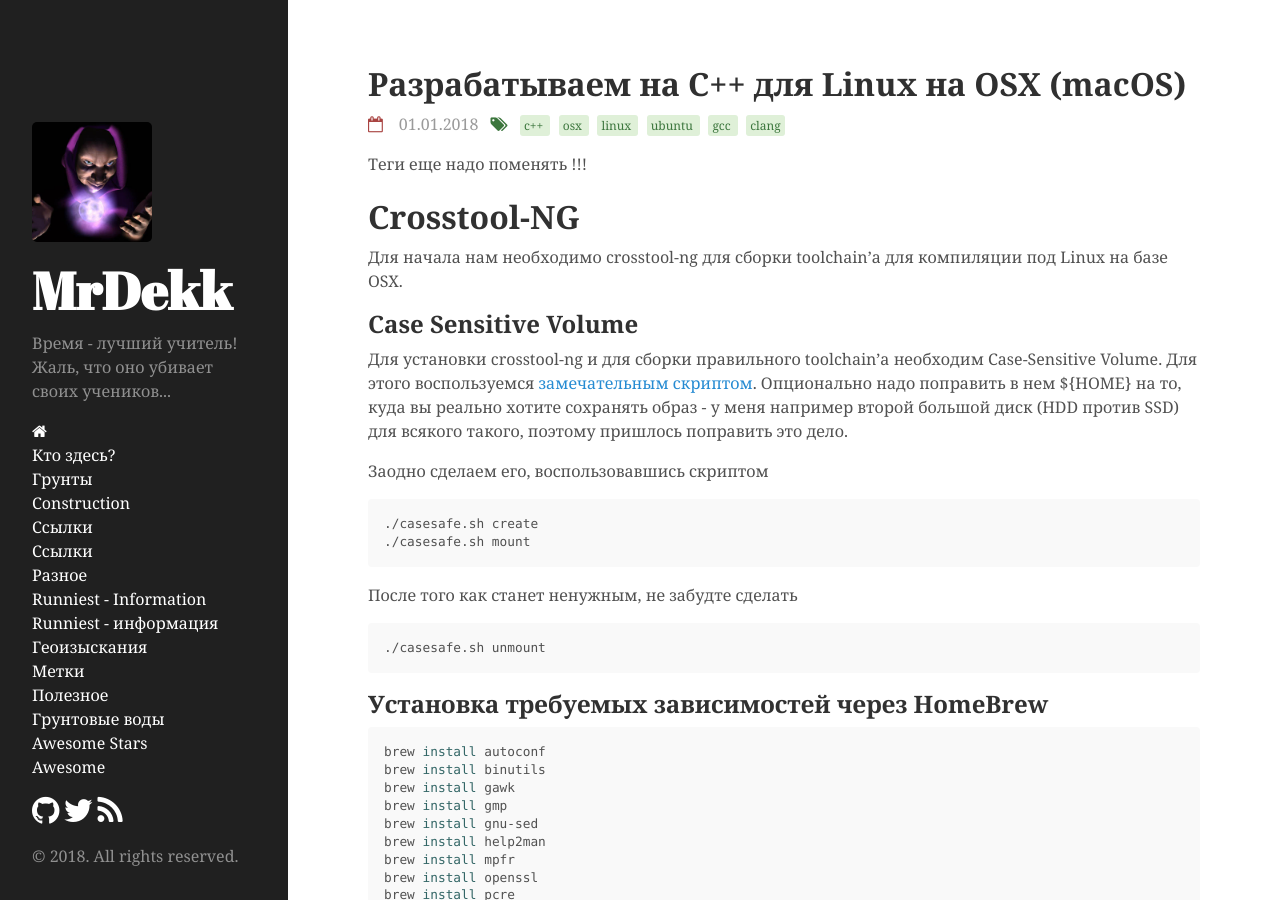
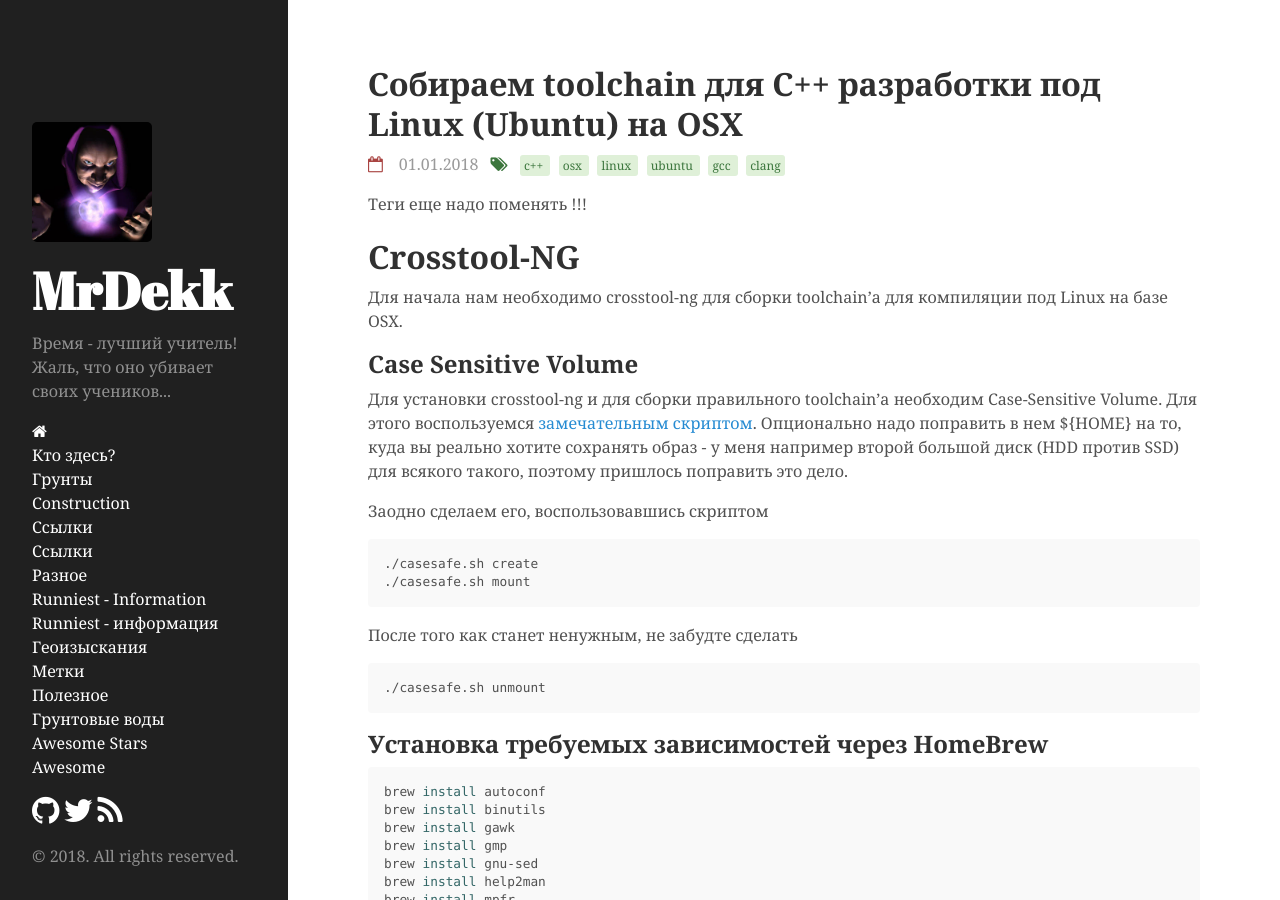
Before and after one commit to mrdekk/mrdekk.github.io, a Jekyll site: the page built from _posts/2018-01-01-cpp-osx-to-linux.md, in a window 1280 px wide and 900 px high. Built offline with Jekyll 4.4.1, drawn with Linux system fonts in a browser that asks for light colours.

Commit message:
post was renamed

```diff
--- a/_posts/2018-01-01-cpp-osx-to-linux.md
+++ b/_posts/2018-01-01-cpp-osx-to-linux.md
@@ -1,6 +1,6 @@
 ---
 layout: post
-title: Разрабатываем на С++ для Linux на OSX (macOS)
+title: Собираем toolchain для С++ разработки под Linux (Ubuntu) на OSX
 tags:
  - c++
  - osx
```
